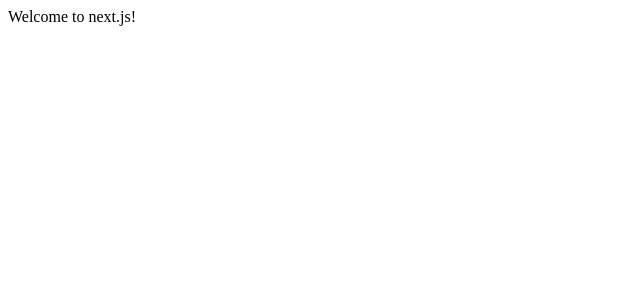
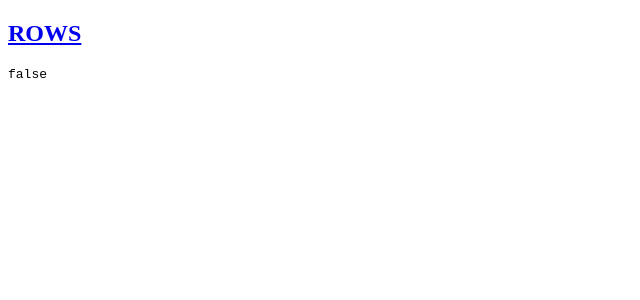
Before and after one commit to millette/glassjaw-v3, a Next.js app: page / in a window 1280 px wide. Shown: the top 300 px of the page, without its empty margins (0-640 px from the left). Built offline with nearby package versions, Linux system fonts and the light colour scheme.

Commit message:
Use pouchdb.

```diff
--- a/pages/index.js
+++ b/pages/index.js
@@ -1,3 +1,28 @@
-export default () => (
-  <div>Welcome to next.js!</div>
-)
+import React from 'react'
+import Link from 'next/link'
+import Pouchdb from 'pouchdb-browser'
+
+export default class MyPage extends React.Component {
+  static async getInitialProps (oy) {
+    if (oy && oy.req) {
+      return { rows: false }
+    }
+
+    const db = new Pouchdb('mooya')
+    // await db.post({ now: new Date().toISOString(), one: 'thing' })
+    return db.allDocs()
+  }
+
+  render () {
+    return <div>
+      <h2>
+        <Link href='/'>
+          <a>ROWS</a>
+        </Link>
+      </h2>
+      <pre>
+        {JSON.stringify(this.props.rows, null, '  ')}
+      </pre>
+    </div>
+  }
+}
```
